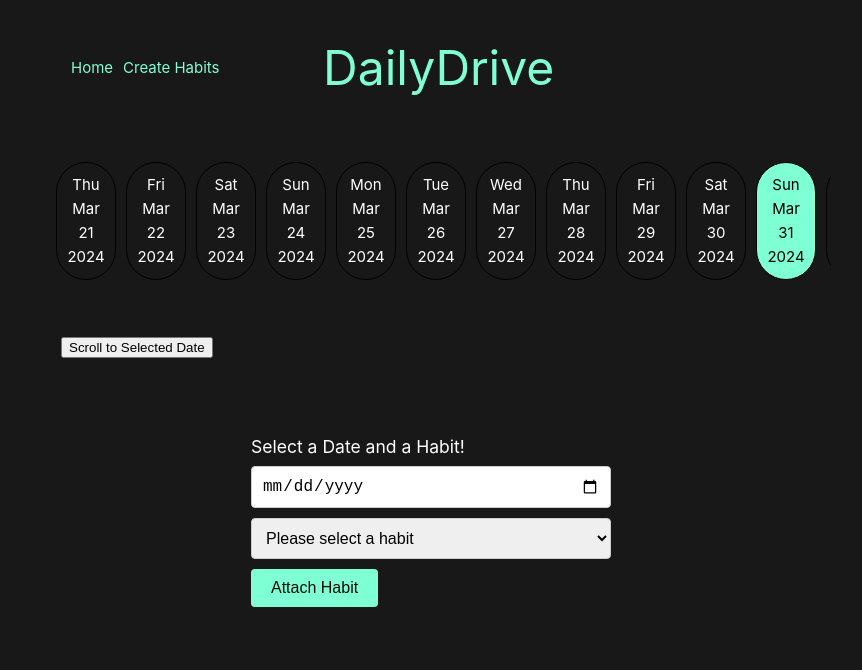
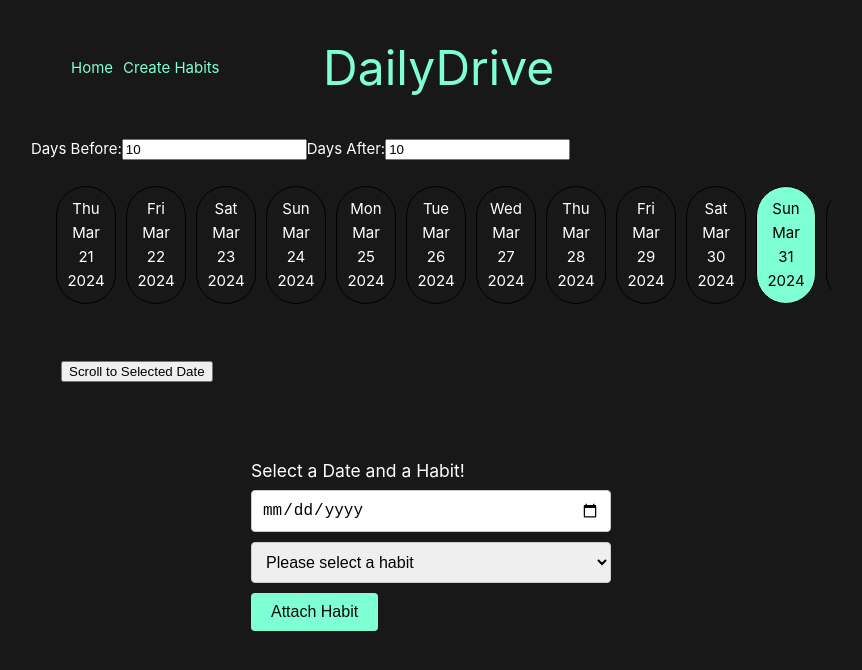
Before and after one commit to henriits/habit_tracker_vue, a Vue app in the folder habit-tracker/: page / in a window 1280 px wide. Shown: the top 670 px of the page, without its empty margins (209-1071 px from the left). Built offline with nearby package versions, Linux system fonts and the light colour scheme.

Commit message:
user can now select how many dates are displayd

```diff
--- a/habit-tracker/src/components/DatesView.vue
+++ b/habit-tracker/src/components/DatesView.vue
@@ -1,4 +1,10 @@
 <template>
+  <div>
+    <label for="daysBeforeInput">Days Before:</label>
+    <input id="daysBeforeInput" type="number" v-model="numberOfDaysBefore" />
+    <label for="daysAfterInput">Days After:</label>
+    <input id="daysAfterInput" type="number" v-model="numberOfDaysAfter" />
+  </div>
   <div ref="scrollContainer" class="scroll-container" @scroll="handleScroll">
     <div class="date-div-container">
       <div
@@ -24,28 +30,27 @@
 </template>
 
 <script setup>
-import { ref, onMounted } from "vue";
+import { ref, onMounted, watch } from "vue";
 import { useRouter } from "vue-router";
 
 const router = useRouter();
 
 const currentDate = new Date();
-const numberOfDaysBefore = 10;
-const numberOfDaysAfter = 10;
+const numberOfDaysBefore = ref(10);
+const numberOfDaysAfter = ref(10);
 const dates = ref([]);
-const checked = ref([]);
 const scrollContainer = ref(null);
 const scrollTimeout = ref(null);
 const selectedDate = ref(null);
 const today = new Date().toDateString(); // Calculate today's date once
 
 const generateDates = () => {
-  let i = -numberOfDaysBefore;
-  while (i <= numberOfDaysAfter) {
+  dates.value = [];
+  let i = -numberOfDaysBefore.value;
+  while (i <= numberOfDaysAfter.value) {
     const date = new Date();
     date.setDate(currentDate.getDate() + i);
     dates.value.push(date.toDateString());
-    checked.value.push(false);
     i += 1;
   }
 };
@@ -78,6 +83,11 @@ const handleScroll = () => {
 };
 
 onMounted(() => {
+  generateDates();
+});
+
+// Watch for changes in numberOfDaysBefore and numberOfDaysAfter
+watch([numberOfDaysBefore, numberOfDaysAfter], () => {
   generateDates();
 });
 </script>
```
